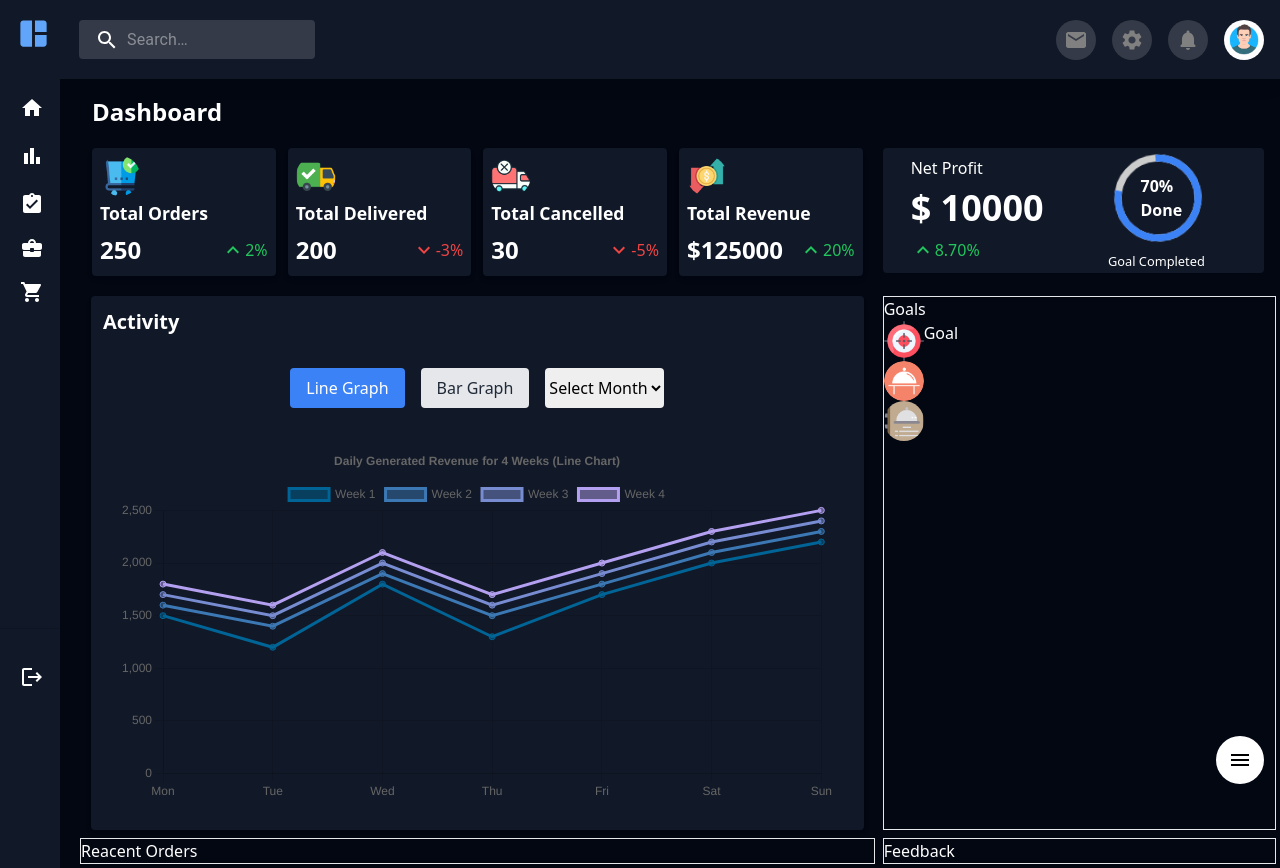
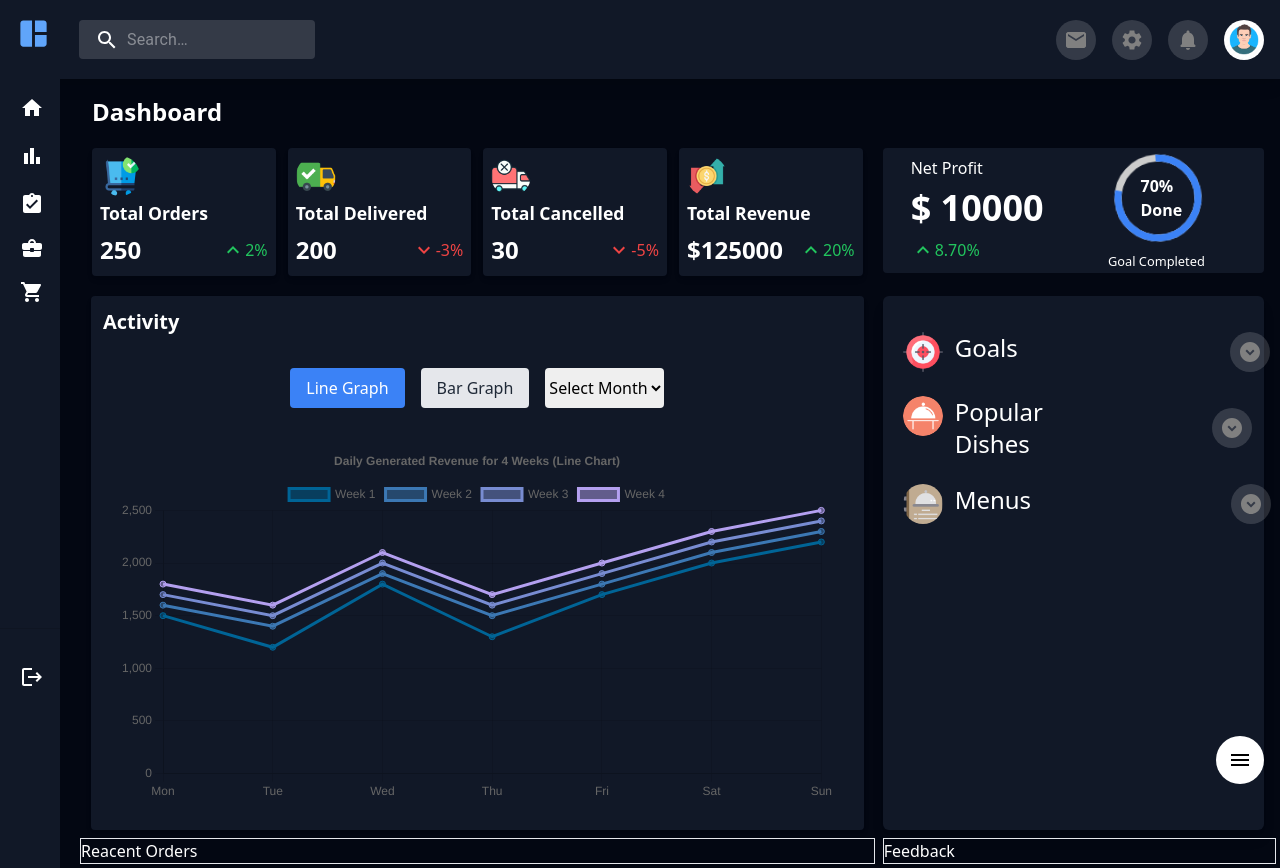
Before and after one commit to mohammadarsalan777/Dashboard-UI, a React (Vite) app: page / in a window 1280 px wide. Built offline with nearby package versions, Linux system fonts and the light colour scheme.

Commit message:
Added The Goal, Menus, etc...

```diff
--- a/index.html
+++ b/index.html
@@ -1,5 +1,5 @@
 <!DOCTYPE html>
-<html lang="en " class="bg-gray-950 text-white">
+<html lang="en " class="md:bg-gray-950 bg-black text-white">
   <head>
     <meta charset="UTF-8" />
     <link rel="icon" type="image/svg+xml" href="/Adobe-SiteCatalyst.png" />
--- a/src/components/Dashboard.jsx
+++ b/src/components/Dashboard.jsx
@@ -111,8 +111,8 @@ const Dashboard = () => {
 
                     </div>
 
-                    <div className='md:col-span-1 border'>
-                        <h1>Goals</h1>
+                    <div className='md:col-span-1 bg-gray-900 mr-3 rounded-md shadow-lg p-3 pl-5'>
+
                         <Goal />
                     </div>
 
--- a/src/components/Goal.jsx
+++ b/src/components/Goal.jsx
@@ -3,7 +3,8 @@ import { alpha, Avatar, styled } from '@mui/material';
 import menu from '../assets/menu.png'
 import food from '../assets/food-platter.png'
 import aim from '../assets/aim.png'
-
+import ExpandCircleDownIcon from '@mui/icons-material/ExpandCircleDown';
+import ArrowDropDownCircleIcon from '@mui/icons-material/ArrowDropDownCircle';
 
 
 const IconWrapper = styled('div')(({ theme }) => ({
@@ -11,11 +12,11 @@ const IconWrapper = styled('div')(({ theme }) => ({
     alignItems: 'center',
     gap: theme.spacing(2),
     '& svg': {
-        backgroundColor: theme.palette.common.white, // Set background color to white
+        backgroundColor: alpha(theme.palette.common.white, 0.15),
         borderRadius: '50%',
-        padding: theme.spacing(3), // Increase padding for larger icons
-        fontSize: '4rem', // Increase font size for larger icons
-        color: 'red',
+        padding: theme.spacing(1),
+        fontSize: '2.5rem',
+        color: 'gray',
     },
 }));
 
@@ -24,16 +25,30 @@ const Goal = () => {
     return (
         <div className=''>
 
-            <div className='flex '>
+            <div className='flex gap-3 my-6'>
                 <Avatar src={aim} />
-                <p>Goal</p>
+                <p className=' text-2xl'>Goals</p>
+
+                <IconWrapper style={{ marginLeft: '200px' }}>
+                    <ExpandCircleDownIcon />
+                </IconWrapper>
+
             </div>
 
-            <div>
+            <div className='flex gap-3 my-6'>
                 <Avatar src={food} />
+                <p className=' text-2xl'>Popular Dishes</p>
+
+                <IconWrapper style={{ marginLeft: '103px' }}>
+                    <ExpandCircleDownIcon />
+                </IconWrapper>
             </div>
-            <div>
+            <div className='flex gap-3 my-6'>
                 <Avatar src={menu} />
+                <p className=' text-2xl'>Menus</p>
+                <IconWrapper style={{ marginLeft: '188px' }}>
+                    <ExpandCircleDownIcon />
+                </IconWrapper>
             </div>
 
         </div >
```
